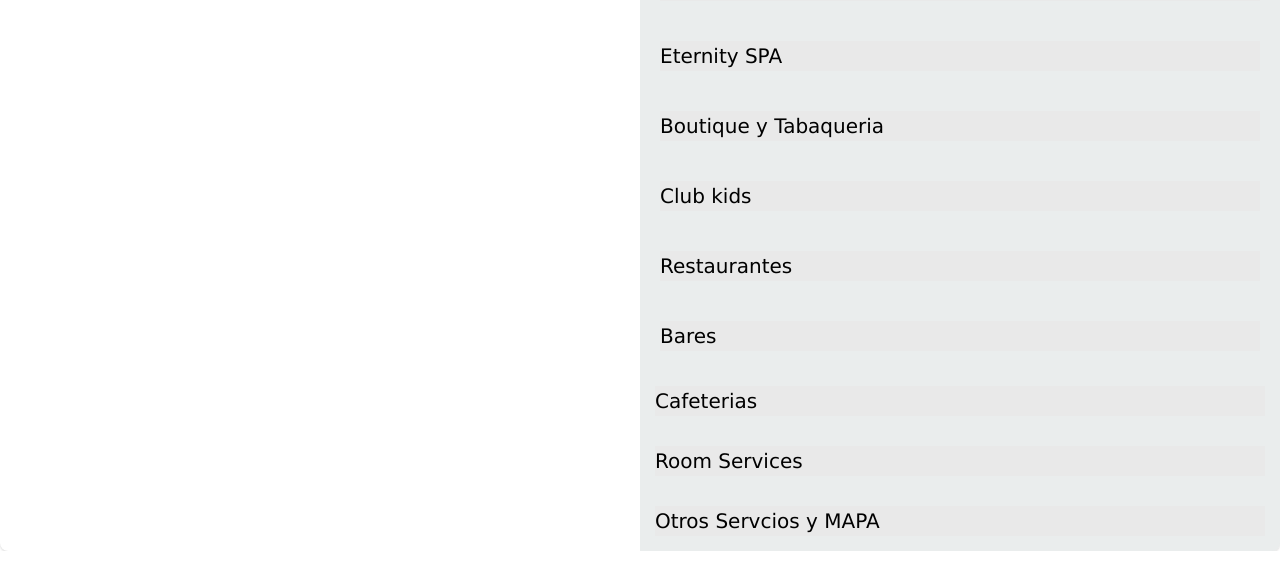
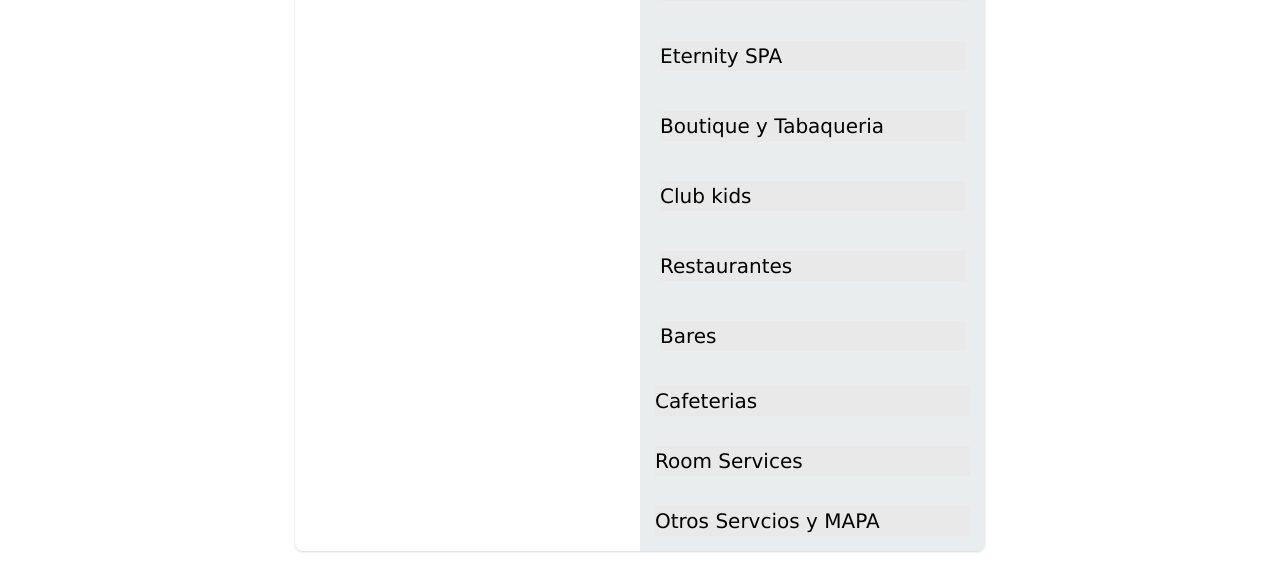
Before and after one commit to HiltonVallarta/hiltonmexico, a plain HTML site: page index.html in a window 1280 px wide. Shown: the part 400-967 px from the top of the page. Drawn offline with Linux system fonts and the light colour scheme.

Commit message:
Update index.html

```diff
--- a/index.html
+++ b/index.html
@@ -21,6 +21,9 @@
         </style>
     </head>
     <body class="antialiased">
+        <div class="relative flex items-top justify-center min-h-screen bg-gray-0 dark:bg-gray-0 sm:items-center py-4 sm:pt-0">
+
+
 
 
 
```
